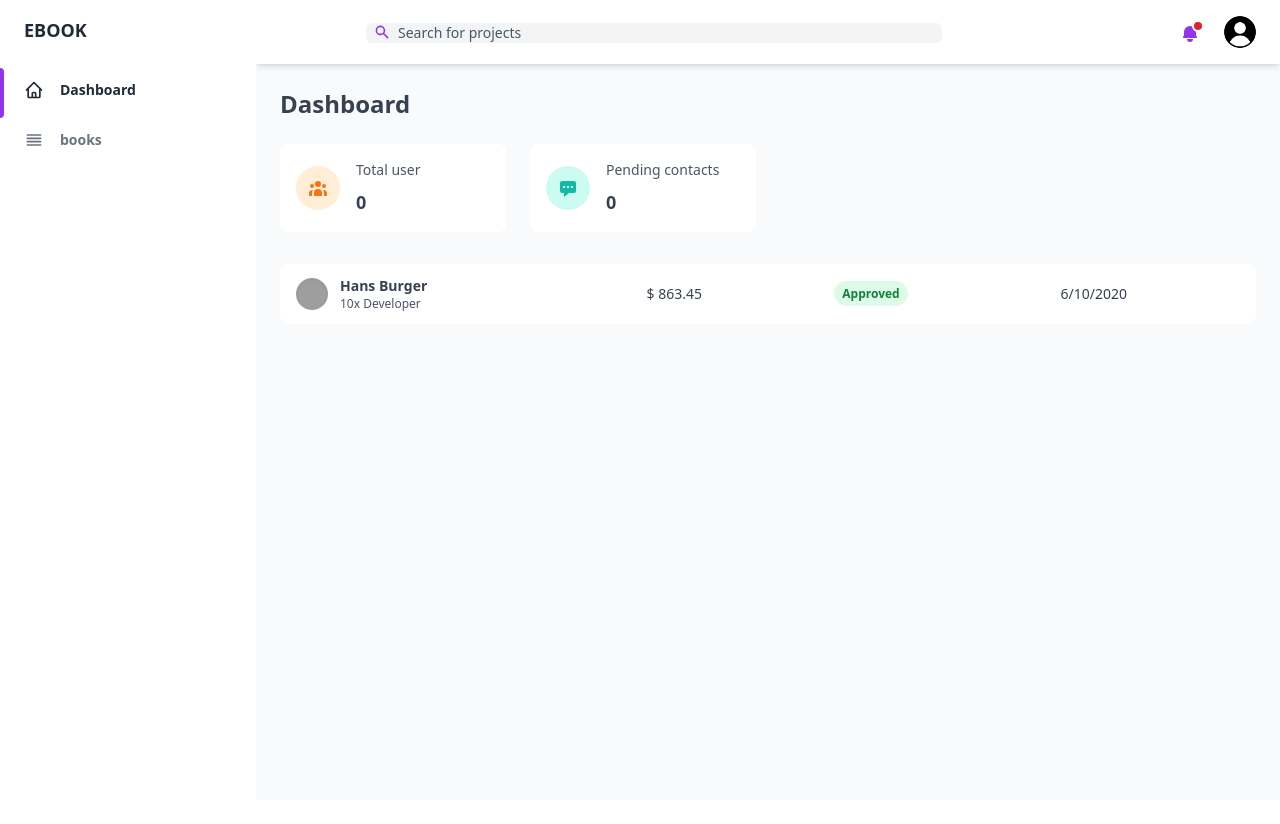
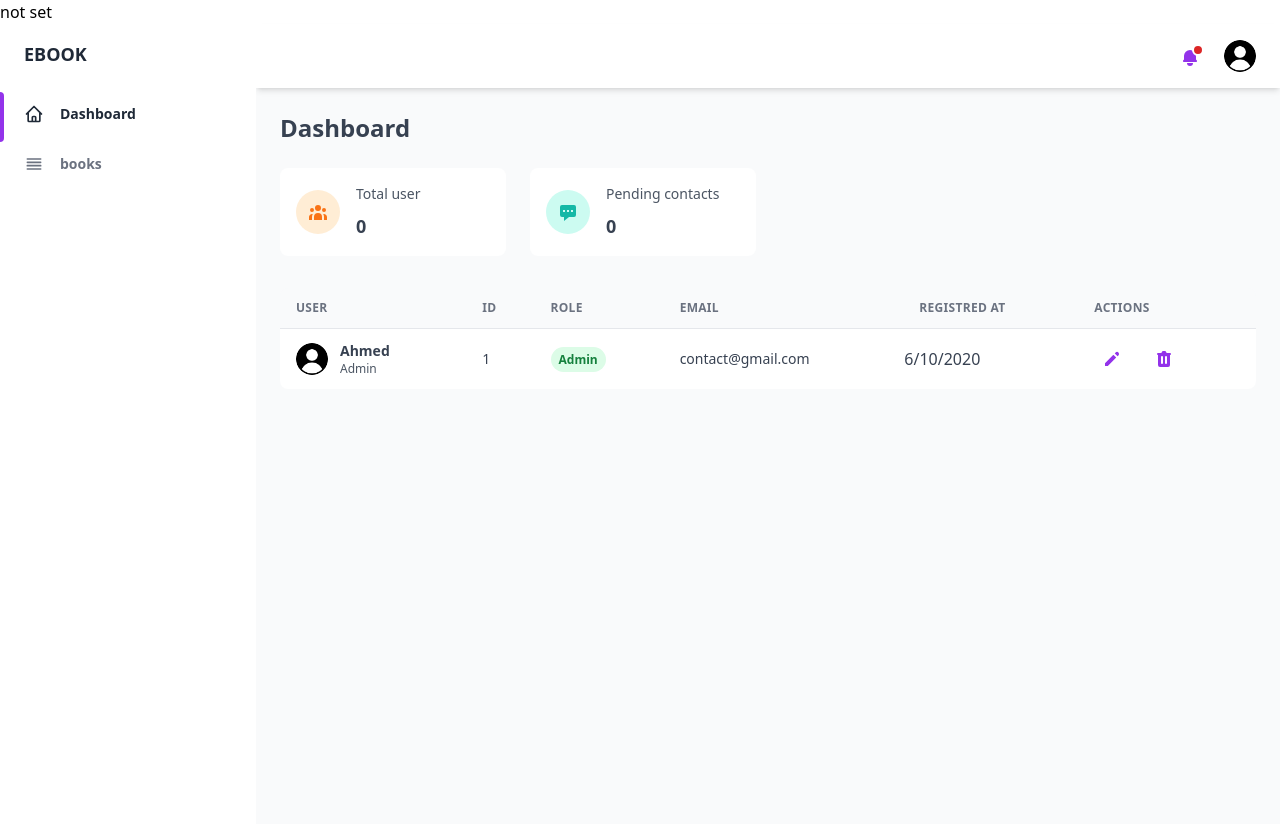
Before and after one commit to anasHammaoui/GestionLibraryFullStack, a PHP site: page /adminDash.php in a window 1280 px wide. Before the commit the page ends 311 px from the top, so only its background shows below. Run offline with PHP 8.4, Linux system fonts and the light colour scheme; some libraries are stand-ins or nearby versions; grey boxes are pictures that could not be loaded.

Commit message:
start working on admin page

```diff
--- /dev/null
+++ b/controller/admin.php
@@ -0,0 +1,15 @@
+<?php
+    include "../model/database.php";
+    session_start();
+    if (isset($_SESSION["userRole"])){
+        if ($_SESSION["userRole"] == "admin"){
+            echo "it's admin";
+        } else {
+            echo "Error in Sessions, you're not admin";
+            die();
+        }
+    } else {
+        echo "not set";
+    }
+
+?>
--- a/controller/users.php
+++ b/controller/users.php
@@ -1,4 +1,5 @@
 <?php
+session_start();
     class Users {
         protected $email;
         protected $password;
--- a/view/adminDash.php
+++ b/view/adminDash.php
@@ -1,9 +1,12 @@
+<?php
+  include "../controller/admin.php";
+?>
 <!DOCTYPE html>
-<html :class="{ 'theme-dark': dark }" x-data="data()" lang="en">
+<html  x-data="data()" lang="en">
   <head>
     <meta charset="UTF-8" />
     <meta name="viewport" content="width=device-width, initial-scale=1.0" />
-    <title>Windmill Dashboard</title>
+    <title>Ebook | AdminPage</title>
     <link
       href="https://fonts.googleapis.com/css2?family=Inter:wght@400;500;600;700;800&display=swap"
       rel="stylesheet"
@@ -389,7 +392,7 @@
       <div class="flex flex-col flex-1 w-full">
         <header class="z-10 py-4 bg-white shadow-md dark:bg-gray-800">
           <div
-            class="container flex items-center justify-between h-full px-6 mx-auto text-purple-600 dark:text-purple-300"
+            class="container flex items-center justify-end h-full px-6 mx-auto text-purple-600 dark:text-purple-300"
           >
             <!-- Mobile hamburger -->
             <button
@@ -410,33 +413,7 @@
                 ></path>
               </svg>
             </button>
-            <!-- Search input -->
-            <div class="flex justify-center flex-1 lg:mr-32">
-              <div
-                class="relative w-full max-w-xl mr-6 focus-within:text-purple-500"
-              >
-                <div class="absolute inset-y-0 flex items-center pl-2">
-                  <svg
-                    class="w-4 h-4"
-                    aria-hidden="true"
-                    fill="currentColor"
-                    viewBox="0 0 20 20"
-                  >
-                    <path
-                      fill-rule="evenodd"
-                      d="M8 4a4 4 0 100 8 4 4 0 000-8zM2 8a6 6 0 1110.89 3.476l4.817 4.817a1 1 0 01-1.414 1.414l-4.816-4.816A6 6 0 012 8z"
-                      clip-rule="evenodd"
-                    ></path>
-                  </svg>
-                </div>
-                <input
-                  class="w-full pl-8 pr-2 text-sm text-gray-700 placeholder-gray-600 bg-gray-100 border-0 rounded-md dark:placeholder-gray-500 dark:focus:shadow-outline-gray dark:focus:placeholder-gray-600 dark:bg-gray-700 dark:text-gray-200 focus:placeholder-gray-500 focus:bg-white focus:border-purple-300 focus:outline-none focus:shadow-outline-purple form-input"
-                  type="text"
-                  placeholder="Search for projects"
-                  aria-label="Search"
-                />
-              </div>
-            </div>
+
             <ul class="flex items-center flex-shrink-0 space-x-6">
 
               <!-- Notifications menu -->
@@ -684,16 +661,26 @@
               </div>
             </div>
 
-            <!-- New Table -->
+            <!-- users -->
             <div class="w-full overflow-hidden rounded-lg shadow-xs">
               <div class="w-full overflow-x-auto">
               <table class="w-full whitespace-no-wrap">
                   <thead>
-
+                    <tr
+                      class="text-xs font-semibold tracking-wide text-left text-gray-500 uppercase border-b dark:border-gray-700 bg-gray-50 dark:text-gray-400 dark:bg-gray-800"
+                    >
+                      <th class="px-4 py-3">User</th>
+                      <th class="px-4 py-3">Id</th>
+                      <th class="px-4 py-3">Role</th>
+                      <th class="px-4 py-3">Email</th>
+                      <th class="px-4 py-3">Registred at</th>
+                      <th class="px-4 py-3">Actions</th>
+                    </tr>
                   </thead>
                   <tbody
                     class="bg-white divide-y dark:divide-gray-700 dark:bg-gray-800"
                   >
+
                   <tr class="text-gray-700 dark:text-gray-400">
                     <td class="px-4 py-3">
                       <div class="flex items-center text-sm">
@@ -703,7 +690,7 @@
                         >
                           <img
                             class="object-cover w-full h-full rounded-full"
-                              src="https://images.unsplash.com/flagged/photo-1570612861542-284f4c12e75f?ixlib=rb-1.2.1&q=80&fm=jpg&crop=entropy&cs=tinysrgb&w=200&fit=max&ixid=eyJhcHBfaWQiOjE3Nzg0fQ"
+                            src="img/profil.png"
                             alt=""
                             loading="lazy"
                           />
@@ -713,42 +700,94 @@
                           ></div>
                         </div>
                         <div>
-                            <p class="font-semibold">Hans Burger</p>
+                          <p class="font-semibold">Ahmed</p>
                           <p class="text-xs text-gray-600 dark:text-gray-400">
-                              10x Developer
+                            Admin
                           </p>
                         </div>
                       </div>
                     </td>
                     <td class="px-4 py-3 text-sm">
-                        $ 863.45
+                      1
                     </td>
                     <td class="px-4 py-3 text-xs">
                       <span
                         class="px-2 py-1 font-semibold leading-tight text-green-700 bg-green-100 rounded-full dark:bg-green-700 dark:text-green-100"
                       >
-                          Approved
+                        Admin
                       </span>
                     </td>
                     <td class="px-4 py-3 text-sm">
+                      contact@gmail.com
+                    </td>
+                    <td>
                     6/10/2020
                     </td>
-                    </tr>
+                    <td class="px-4 py-3">
+                      <div class="flex items-center space-x-4 text-sm">
+                        <!-- edit book -->
+
+                        <!-- Modal toggle -->
+
+                        <button
+                          class="flex items-center justify-between px-2 py-2 text-sm font-medium leading-5 text-purple-600 rounded-lg dark:text-gray-400 focus:outline-none focus:shadow-outline-gray"
+                          aria-label="Edit"
+                          data-modal-target="default-modal" data-modal-toggle="default-modal" class="block text-white bg-blue-700 hover:bg-blue-800 focus:ring-4 focus:outline-none focus:ring-blue-300 font-medium rounded-lg text-sm px-5 py-2.5 text-center dark:bg-blue-600 dark:hover:bg-blue-700 dark:focus:ring-blue-800" type="button"
+                        >
+                          <svg
+                            class="w-5 h-5"
+                            aria-hidden="true"
+                            fill="currentColor"
+                            viewBox="0 0 20 20"
+                          >
+                            <path
+                              d="M13.586 3.586a2 2 0 112.828 2.828l-.793.793-2.828-2.828.793-.793zM11.379 5.793L3 14.172V17h2.828l8.38-8.379-2.83-2.828z"
+                            ></path>
+                          </svg>
+                        </button>
 
 
+                        <!-- Main modal -->
+                        <div id="default-modal" tabindex="-1" aria-hidden="true" class="hidden overflow-y-auto overflow-x-hidden fixed top-0 right-0 left-0 z-50 justify-center items-center w-full md:inset-0 h-[calc(100%-1rem)] max-h-full">
+                            <div class="relative p-4 w-full max-w-2xl max-h-full">
+                                <!-- Modal content -->
+                                <div class="relative bg-white rounded-lg shadow dark:bg-gray-700 p-4">
+                                  <div class="text-center font-bold py-4">Edit Roles</div>
+                                    <!-- Modal header -->
+                                    <form class="space-y-4 edit-project" action="utilisateur.php" method="POST">
+                                    <div class="flex column gap-4">
+                              <select id="role" class="bg-gray-50 border border-gray-300 text-gray-900 text-sm rounded-lg focus:ring-blue-500 focus:border-blue-500 block w-full p-2 " name="role">
+                               <option value="">admin</option>
+                               <option value="">user</option>
+                              </select>
+                                          </div>
+                                          <input type="text" name="projectId" class="hidden putId">
+                                      <input type="submit" value="Edit Project" name="editProject" class="w-full text-white bg-fuchsia-700 hover:bg-fuchsia-500 cursor-pointer focus:ring-4 focus:outline-none focus:ring-blue-300 font-medium rounded-lg text-sm px-5 py-2.5 text-center dark:bg-blue-600 dark:hover:bg-blue-700 dark:focus:ring-blue-800">
+                                  </form>
+                                </div>
+                            </div>
+                        </div>
 
-
-
-
-
-
-
-
-
-
-
-
-
+                        <button
+                          class="flex items-center justify-between px-2 py-2 text-sm font-medium leading-5 text-purple-600 rounded-lg dark:text-gray-400 focus:outline-none focus:shadow-outline-gray"
+                          aria-label="Delete"
+                        >
+                          <svg
+                            class="w-5 h-5"
+                            aria-hidden="true"
+                            fill="currentColor"
+                            viewBox="0 0 20 20"
+                          >
+                            <path
+                              fill-rule="evenodd"
+                              d="M9 2a1 1 0 00-.894.553L7.382 4H4a1 1 0 000 2v10a2 2 0 002 2h8a2 2 0 002-2V6a1 1 0 100-2h-3.382l-.724-1.447A1 1 0 0011 2H9zM7 8a1 1 0 012 0v6a1 1 0 11-2 0V8zm5-1a1 1 0 00-1 1v6a1 1 0 102 0V8a1 1 0 00-1-1z"
+                              clip-rule="evenodd"
+                            ></path>
+                          </svg>
+                        </button>
+                      </div>
+                    </td>
+                  </tr>
                   </tbody>
                 </table>
               </div>
@@ -760,5 +799,6 @@
         </main>
       </div>
     </div>
+    <script src="https://cdn.jsdelivr.net/npm/flowbite@2.5.2/dist/flowbite.min.js"></script>
   </body>
 </html>
```
Lines whose indentation alone changed are shown as unchanged.
